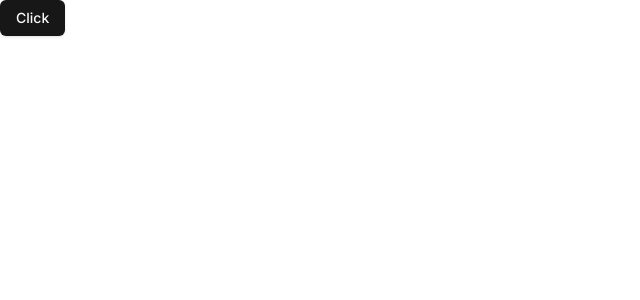
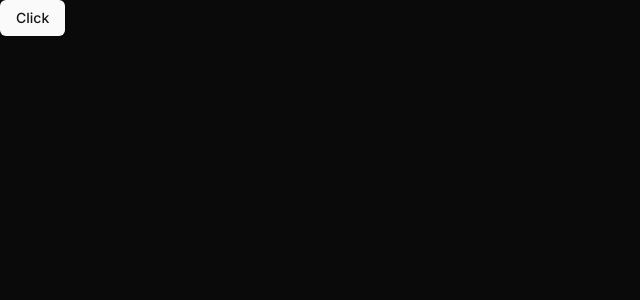
Before and after one commit to paulbgtr/paulbg, a Next.js app: page / in a window 1280 px wide. Shown: the top 300 px of the page, without its empty margins (0-640 px from the left). Built offline with nearby package versions, Linux system fonts and the light colour scheme.

Commit message:
chore: update bun.lockb and set dark theme

```diff
--- a/src/app/globals.css
+++ b/src/app/globals.css
@@ -71,6 +71,6 @@
     @apply border-border;
   }
   body {
-      @apply bg-background text-foreground;
+    @apply dark bg-background text-foreground;
   }
 }
```
Also changed, not shown: 1 other file (tests, documents, lock files or other folders). Lines whose indentation alone changed are shown as unchanged.
